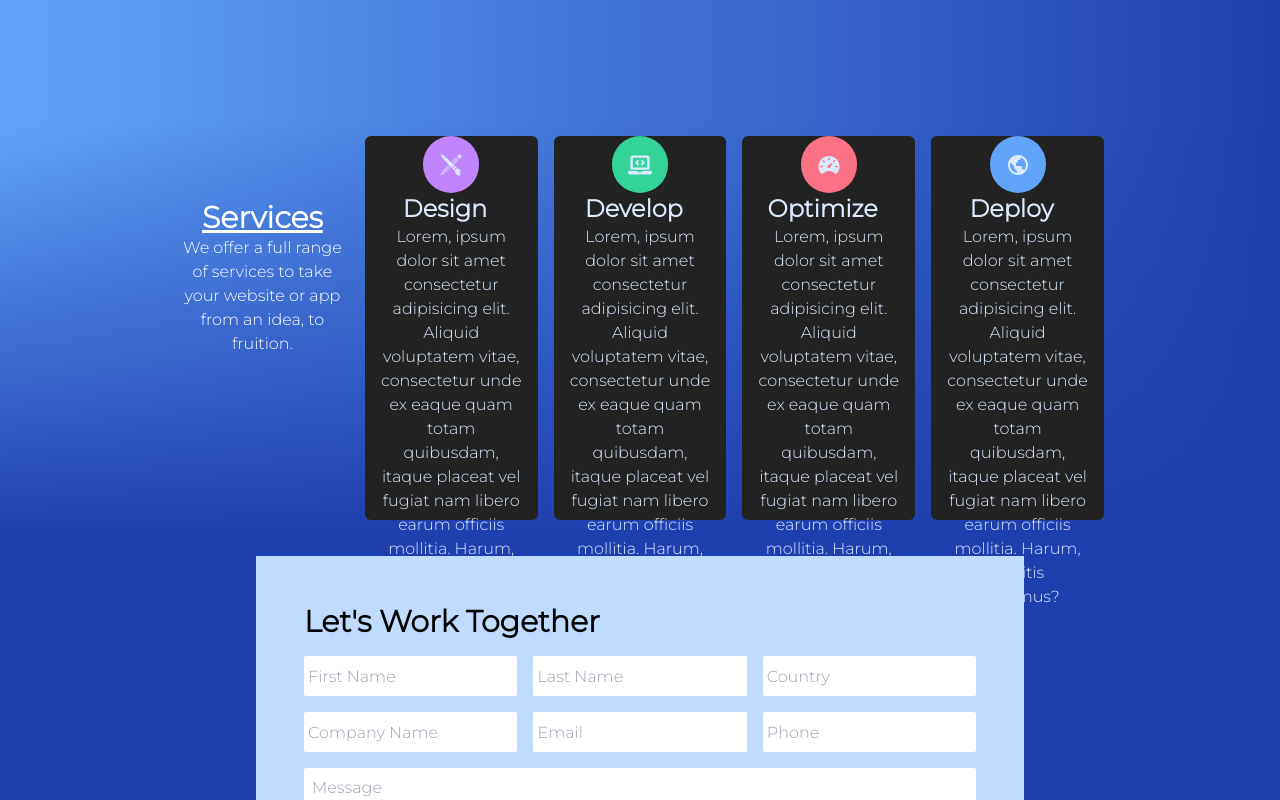
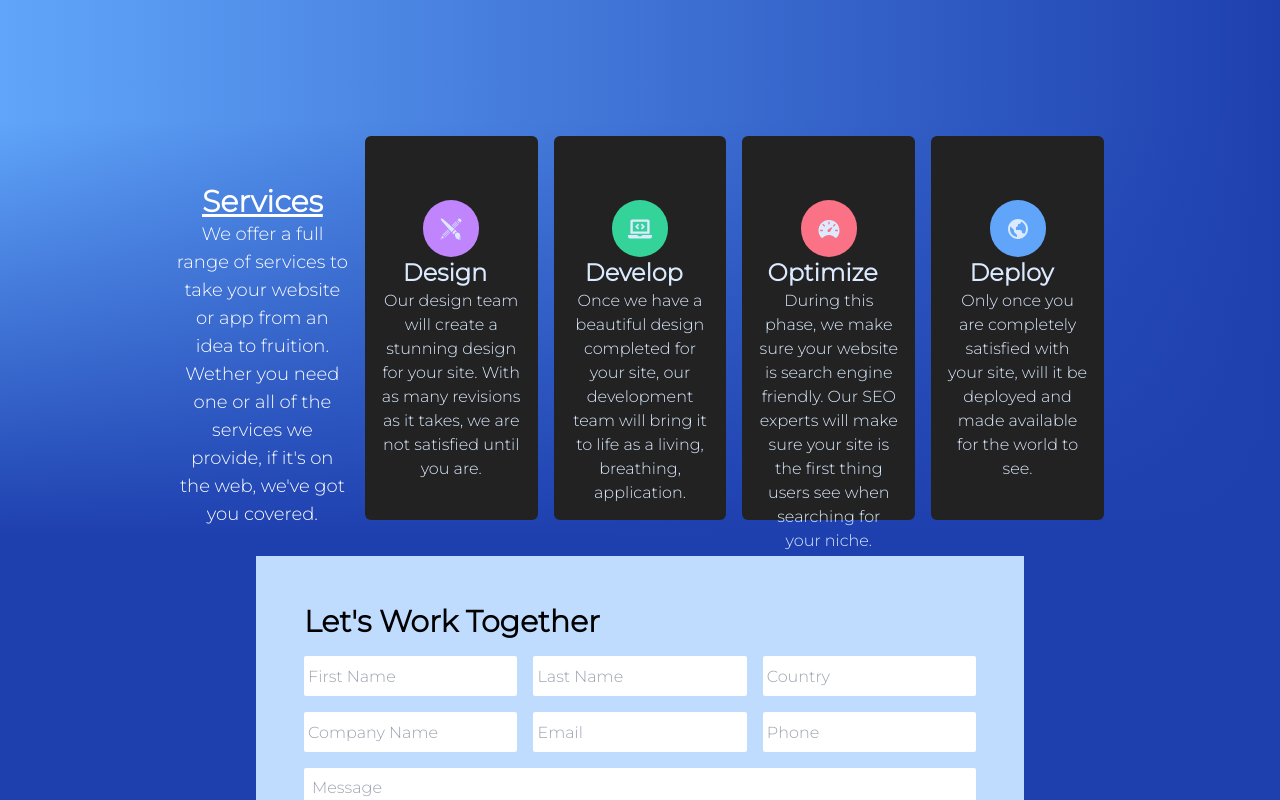
Before and after one commit to rwyattwalker/full-stack, a Next.js app: page / in a window 1280 px wide. Shown: the part 680-1480 px from the top of the page. Built offline with nearby package versions, Linux system fonts and the light colour scheme.

Commit message:
Style Updates

```diff
--- a/components/navbar.tsx
+++ b/components/navbar.tsx
@@ -1,5 +1,5 @@
 import Link from 'next/link'
-import React from 'react'
+import React, { useEffect } from 'react'
 import {GiHamburgerMenu} from "react-icons/gi"
 import {useState} from "react"
 
@@ -9,6 +9,10 @@ type propTypes = {
 
 function Navbar({hamburger}:propTypes) {
   const [open, setOpen] = useState(false);
+  const [viewportHeight, setViewportHeight] = useState<null | number>(null);
+  useEffect(()=>{
+    setViewportHeight(window.innerHeight)
+  },[])
   const handleToggle = () => {
     if(open){
       setOpen(false)
@@ -20,8 +24,9 @@ function Navbar({hamburger}:propTypes) {
     <div className='w-100  font-bold text-lg text-white bg-transparent flex justify-between -mb-8'>
       <div className='hover:cursor-pointer hover:underline my-auto'>Logo</div>
       <div className='flex gap-8'>
-        <Link href={"/"} className="my-auto">About</Link>
-        <Link href={"/"} className="my-auto">Services</Link>
+        <Link href={"/about"} className="my-auto">About</Link>
+        <button onClick={()=>{window.scrollTo({top:viewportHeight!})}} className="my-auto">Services</button>
+        {/* <Link href={"#services"} className="my-auto">Portfolio</Link> */}
         <Link href={"/"} className="bg-white text-blue-500 font-bold py-2 px-4">Get a Quote</Link>
       </div>
     </div>
@@ -33,7 +38,7 @@ function Navbar({hamburger}:propTypes) {
       {open &&
         <div className='flex flex-col z-20 absolute top-0 w-full h-fit bg-white'>
           <Link href={"/"} className=" my-auto text-blue-500 font-bold py-2 px-4">About</Link>
-          <Link href={"/"} className=  "my-auto text-blue-500 font-bold py-2 px-4">Services</Link>
+          <button onClick={()=>{window.scrollTo({top:viewportHeight!})}} className="my-auto text-blue-500 font-bold py-2 px-4 w-fit">Services</button>
           <Link href={"/"} className=" text-blue-500 font-bold py-2 px-4">Get a Quote</Link>
         </div>
       }
--- a/components/service.tsx
+++ b/components/service.tsx
@@ -9,7 +9,7 @@ import {BiWorld} from 'react-icons/bi'
 function Service({name}:serviceProps) {
   return (
     <div className='h-96 w-80 bg-[#222222] text-blue-100 flex flex-col my-4 text-center rounded-md mx-auto lg:mx-0'>
-      <div className='my-auto mx-4 flex flex-col align-middle justify-center text-center'>
+      <div className='mt-16 mx-4 flex flex-col align-middle justify-center text-center'>
 
           {name == "Design" &&
             <div className='bg-purple-400 w-fit mx-auto p-4 rounded-full'>
@@ -32,7 +32,18 @@ function Service({name}:serviceProps) {
             </div>
           }
          <h1 className='font-semibold text-2xl'>{name} &nbsp;</h1>
-        <p className='my-auto'>Lorem, ipsum dolor sit amet consectetur adipisicing elit. Aliquid voluptatem vitae, consectetur unde ex eaque quam totam quibusdam, itaque placeat vel fugiat nam libero earum officiis mollitia. Harum, debitis possimus?</p>
+          {name == "Design" &&
+            <p className='my-auto'>Our design team will create a stunning design for your site. With as many revisions as it takes, we are not satisfied until you are.</p>
+          }
+          {name == "Develop" &&
+            <p className='my-auto'>Once we have a beautiful design completed for your site, our development team will bring it to life as a living, breathing, application.</p>
+          }
+          {name == "Optimize" &&
+            <p className='my-auto'>During this phase, we make sure your website is search engine friendly. Our SEO experts will make sure your site is the first thing users see when searching for your niche.</p>
+          }
+          {name == "Deploy" &&
+            <p className='my-auto'>Only once you are completely satisfied with your site, will it be deployed and made available for the world to see.</p>
+          }
       </div>
     </div>
   )
--- a/package.json
+++ b/package.json
@@ -9,6 +9,9 @@
     "lint": "next lint"
   },
   "dependencies": {
+    "@emotion/react": "^11.10.5",
+    "@emotion/styled": "^11.10.5",
+    "@mui/material": "^5.11.3",
     "@next/font": "13.1.1",
     "@types/node": "18.11.18",
     "@types/react": "18.0.26",
--- /dev/null
+++ b/pages/about.tsx
@@ -0,0 +1,9 @@
+import React from 'react'
+
+function about() {
+  return (
+    <div>about</div>
+  )
+}
+
+export default about
--- a/pages/index.tsx
+++ b/pages/index.tsx
@@ -4,6 +4,7 @@ import { Inter } from '@next/font/google'
 import Navbar from '../components/navbar'
 import Service from '../components/service'
 import { use, useEffect, useState } from 'react'
+import CircularProgress from '@mui/material/CircularProgress';
 
 type formResType = {
   success: boolean
@@ -22,6 +23,7 @@ export default function Home() {
   })
 
   const [formRes, setFormRes] = useState<formResType|null>(null);
+  const [loading, setLoading] = useState<boolean>(false);
   const handleChange = (e:any, value:any) => {
     let current:any = formState;
     current[value] = e.target.value;
@@ -30,6 +32,7 @@ export default function Home() {
   }
   async function handleSubmit(e:any) {
     e.preventDefault();
+    setLoading(true)
     const response = await fetch("/api/form", {
       method: 'POST',
       headers:{
@@ -38,13 +41,14 @@ export default function Home() {
       body:JSON.stringify(formState)
     });
     const json = await response.json();
+    setLoading(false)
     setFormRes(json)
   }
   return (
     <div className=''>
       <Head>
         <title>Full Stack Solutions</title>
-        <meta name="viewport" content="width=device-width, initial-scale=1, viewport-fit=cover" />
+        <meta name="viewport" content="width=device-width, initial-scale=1" />
         <link rel="icon" href="/favicon.ico" />
       </Head>
       <main className="h-[100vh] flex ">
@@ -76,10 +80,10 @@ export default function Home() {
       </main>
       <section className='min-h-[50vh] h-fit bg-gradient-to-b from-transparent to-blue-800 flex flex-col'>
 
-        <div className=' h-fit my-auto md:mx-20 lg:mx-44 flex flex-col flex-wrap xl:flex-nowrap md:flex-row lg:gap-4 justify-center text-white'>
-        <div className='w-80 flex flex-col mt-20 text-center rounded-md mx-auto lg:mx-0'>
+        <div className=' h-fit my-auto md:mx-20 lg:mx-44 flex flex-col flex-wrap xl:flex-nowrap md:flex-row lg:gap-4 justify-center text-white' id="services">
+        <div className='w-80 flex flex-col mt-16 text-center rounded-md mx-auto lg:mx-0'>
           <h1 className="font-bold text-3xl underline">Services</h1>
-          <p>We offer a full range of services to take your website or app from an idea, to fruition.
+          <p className='text-lg'>We offer a full range of services to take your website or app from an idea to fruition. Wether you need one or all of the services we provide, if it&apos;s on the web, we&apos;ve got you covered.
           </p>
         </div>
         <div className='md:basis-[100%] xl:hidden'></div>
@@ -93,6 +97,14 @@ export default function Home() {
       <section className='h-fit bg-blue-800 flex justify-center'>
         <div className=' bg-blue-200 w-[80%] lg:w-[60%] h-fit my-5'>
           <form className='flex flex-col m-12 gap-4' onSubmit={handleSubmit}>
+            {loading &&
+            <div className='h-[391px] flex'>
+              <div className='flex my-auto mx-auto'>
+                <CircularProgress className=''/>
+              </div>
+            </div>
+
+            }
             {formRes && formRes.success == true &&
             <div className='h-[391px] flex text-center md:text-left'>
               <div className='flex-col my-auto'>
@@ -112,7 +124,7 @@ export default function Home() {
               />
             </div>
           }
-          {formRes == null &&
+          {formRes == null && !loading &&
           <>
             <h1 className='font-bold text-3xl'>Let&apos;s Work Together</h1>
             <div className='flex flex-col lg:flex-row gap-4'>
```
Also changed, not shown: 1 other file (tests, documents, lock files or other folders).
